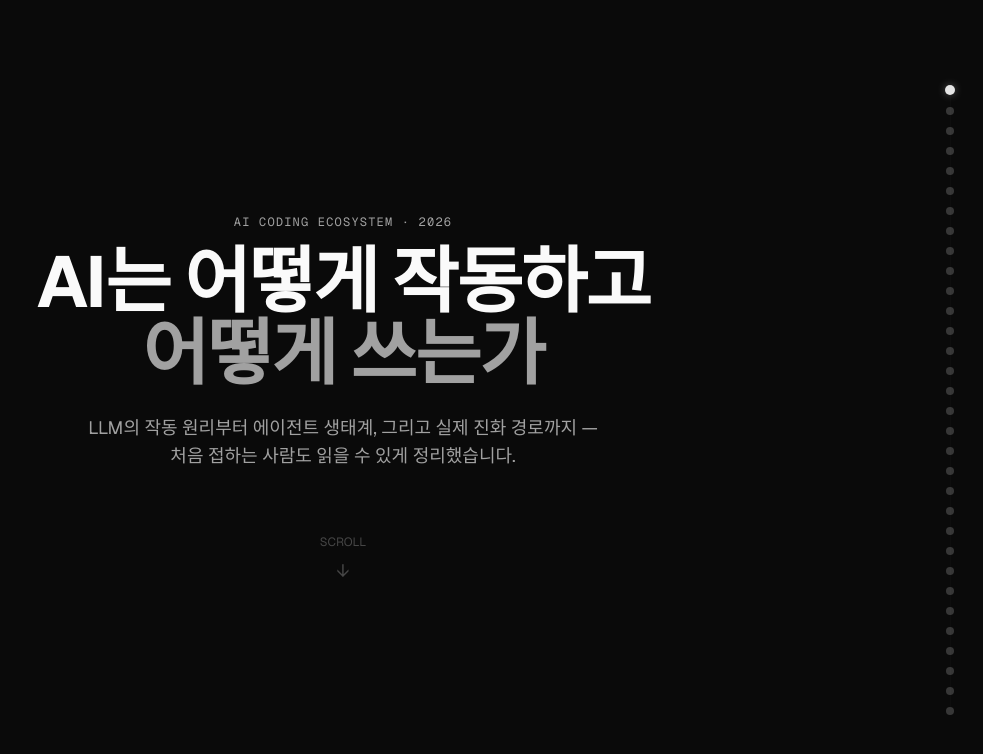
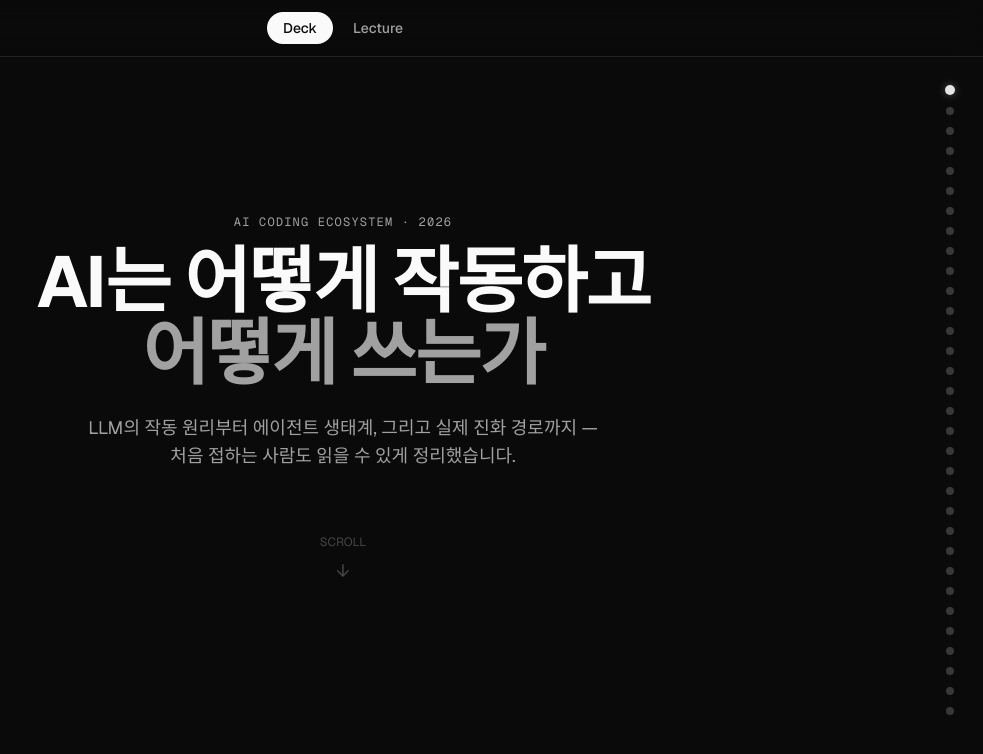
Before and after one commit to hyungwoon/ai-coding-deck, a Next.js app: page / in a window 1280 px wide. Shown: the top 754 px of the page, without its empty margins (297-1280 px from the left). Built offline with nearby package versions, Linux system fonts and the light colour scheme.

Commit message:
feat: Deck/Lecture 네비게이션 바 추가

```diff
--- a/src/app/layout.tsx
+++ b/src/app/layout.tsx
@@ -1,5 +1,6 @@
 import type { Metadata } from "next";
 import { Geist, Geist_Mono } from "next/font/google";
+import { NavBar } from "@/components/nav-bar";
 import "./globals.css";
 
 const geistSans = Geist({
@@ -24,7 +25,10 @@ export default function RootLayout({
 }>) {
   return (
     <html lang="ko" className={`${geistSans.variable} ${geistMono.variable} h-full antialiased`}>
-      <body className="min-h-full">{children}</body>
+      <body className="min-h-full">
+        <NavBar />
+        {children}
+      </body>
     </html>
   );
 }
--- /dev/null
+++ b/src/components/nav-bar.tsx
@@ -0,0 +1,35 @@
+"use client";
+
+import Link from "next/link";
+import { usePathname } from "next/navigation";
+
+export function NavBar() {
+  const pathname = usePathname();
+  const isDeck = pathname === "/" || pathname === "/deck";
+  const isLecture = pathname === "/lecture";
+
+  return (
+    <nav className="fixed top-0 left-0 right-0 z-[100] flex items-center justify-center gap-1 py-3 px-4 backdrop-blur-md bg-background/80 border-b border-border">
+      <Link
+        href="/"
+        className={`rounded-full px-4 py-1.5 text-sm font-medium transition-all ${
+          isDeck
+            ? "bg-foreground text-background"
+            : "text-muted-foreground hover:text-foreground"
+        }`}
+      >
+        Deck
+      </Link>
+      <Link
+        href="/lecture"
+        className={`rounded-full px-4 py-1.5 text-sm font-medium transition-all ${
+          isLecture
+            ? "bg-foreground text-background"
+            : "text-muted-foreground hover:text-foreground"
+        }`}
+      >
+        Lecture
+      </Link>
+    </nav>
+  );
+}
```
Also changed, not shown: 1 other file (tests, documents, lock files or other folders).
